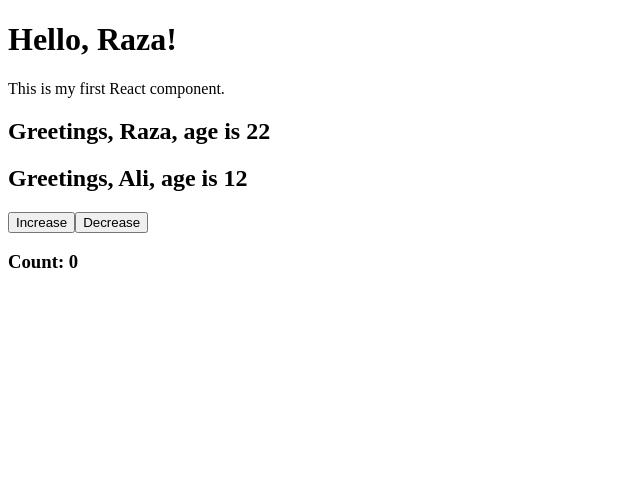
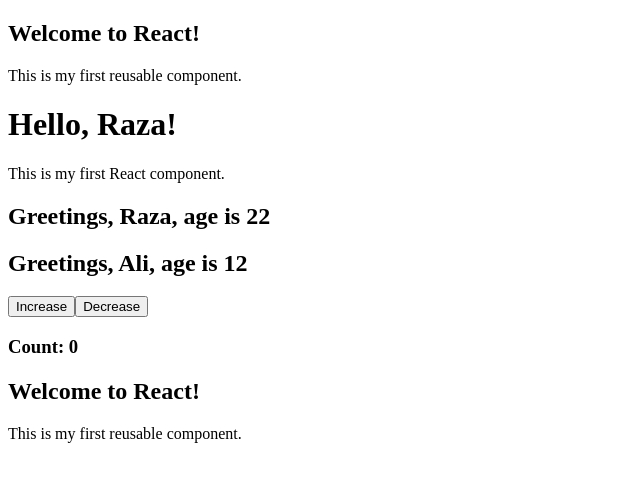
Before and after one commit to razamughal333/Basic-React-App, a React (Vite) app in the folder viteapp/my-react-app/: page / in a window 1280 px wide. Shown: the top 482 px of the page, without its empty margins (0-640 px from the left). Built offline with nearby package versions, Linux system fonts and the light colour scheme.

Commit message:
updated Welcome.jpx file for my react app

```diff
--- /dev/null
+++ b/viteapp/my-react-app/src/Welcome.jsx
@@ -0,0 +1,10 @@
+function Welcome() {
+  return (
+    <div>
+      <h2 bg="light-green">Welcome to React!</h2>
+      <p bg="light-gray">This is my first reusable component.</p>
+    </div>
+  );
+}
+
+export default Welcome;
--- a/viteapp/my-react-app/src/main.jsx
+++ b/viteapp/my-react-app/src/main.jsx
@@ -2,10 +2,13 @@
 import { createRoot } from "react-dom/client";
 import App from "./App";
 import Counter from "./Counter.jsx";
+import Welcome from "./Welcome.jsx";
 
 createRoot(document.getElementById("root")).render(
   <StrictMode>
+    <Welcome />
     <App />
     <Counter />
+    <Welcome />
   </StrictMode>,
 );
```
